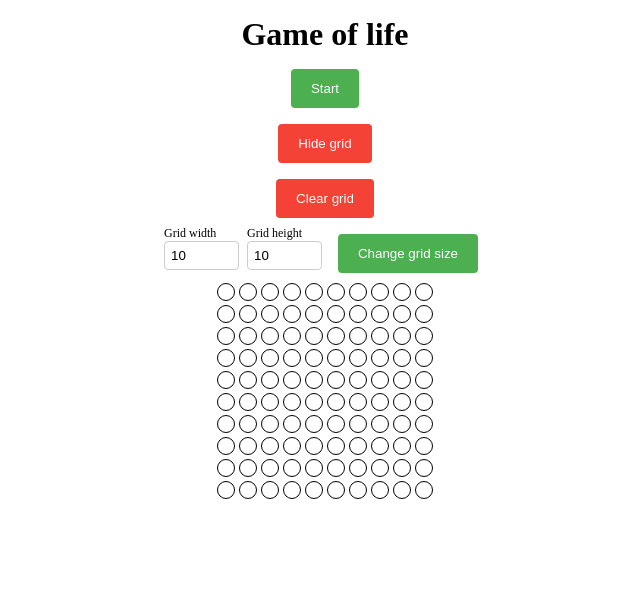
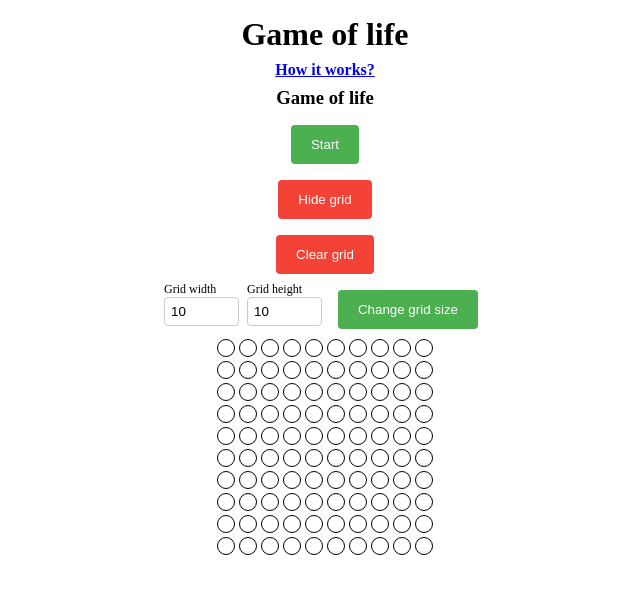
Before and after one commit to MarcinParda/game-of-life, a React (Create React App) app: page / in a window 1280 px wide. Shown: the top 594 px of the page, without its empty margins (315-955 px from the left). Built offline with nearby package versions, Linux system fonts and the light colour scheme.

Commit message:
add link to wikipedia

```diff
--- a/src/components/App/App.tsx
+++ b/src/components/App/App.tsx
@@ -6,6 +6,16 @@ const App = () => {
   return (
     <div className="container">
       <h1 className="mb-2">Game of life</h1>
+      <h4 className="mb-2">
+        <a
+          href="https://en.wikipedia.org/wiki/Conway%27s_Game_of_Life"
+          target="_blank"
+          rel="noreferrer"
+        >
+          How it works?
+        </a>
+      </h4>
+      <h3 className="mb-2">Game of life</h3>
       <GameGrid />
     </div>
   );
```
